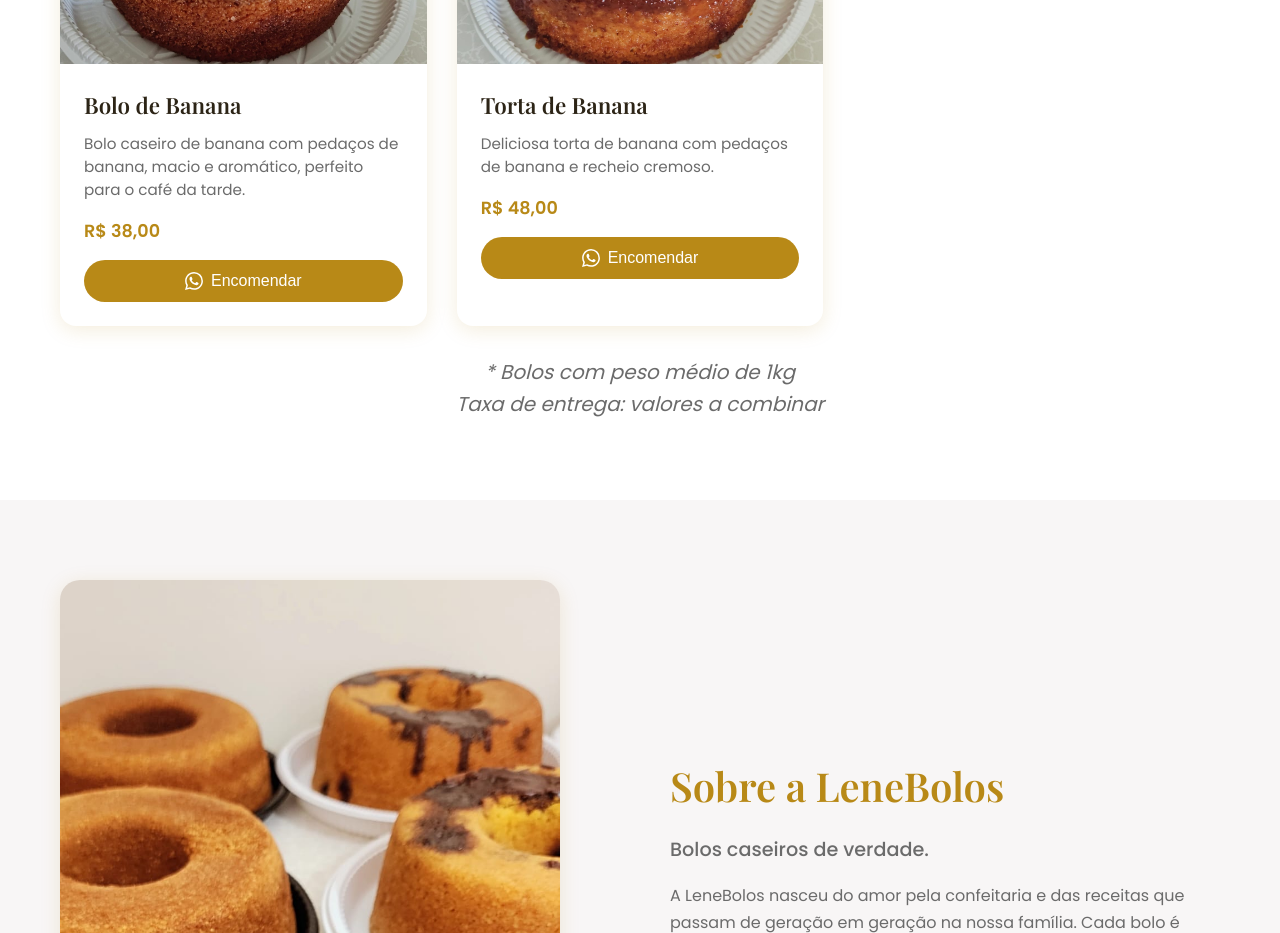
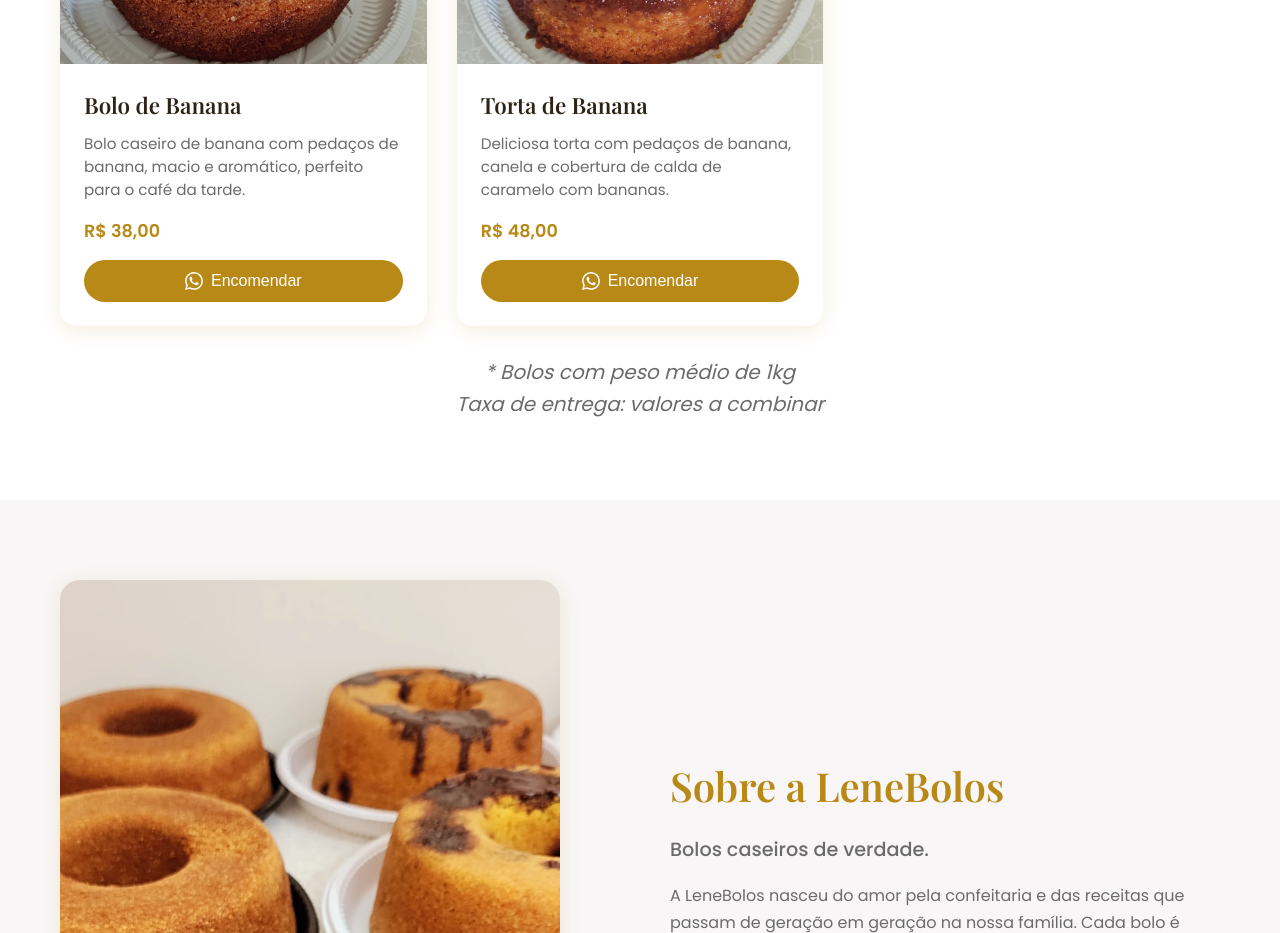
Before and after one commit to gabriel-lozorio/LeneBolos, a React (Vite) app: page / in a window 1280 px wide. Shown: the part 2840-3773 px from the top of the page. Built offline with nearby package versions, Linux system fonts and the light colour scheme.

Commit message:
fix description

```diff
--- a/src/components/Catalog.jsx
+++ b/src/components/Catalog.jsx
@@ -12,7 +12,7 @@ const cakes = [
   { id: 9, name: "Bolo de Coco", description: "Bolo macio de coco com cobertura cremosa de coco.", price: 35, ativo: true, glutenFree: false, zeroAcucar: false, semLactose: false },
   { id: 10, name: "Bolo de Milho com Coco Zero Açúcar", description: "Versão especial do nosso bolo de milho, ideal para quem busca uma opção mais saudável.", price: 45, ativo: true, glutenFree: true, zeroAcucar: true, semLactose: false },
   { id: 11, name: "Bolo de Banana", description: "Bolo caseiro de banana com pedaços de banana, macio e aromático, perfeito para o café da tarde.", price: 38, ativo: true, glutenFree: false, zeroAcucar: false, semLactose: false },
-  { id: 12, name: "Torta de Banana", description: "Deliciosa torta de banana com pedaços de banana e recheio cremoso.", price: 48, ativo: true, glutenFree: false, zeroAcucar: false, semLactose: false }
+  { id: 12, name: "Torta de Banana", description: "Deliciosa torta com pedaços de banana, canela e cobertura de calda de caramelo com bananas.", price: 48, ativo: true, glutenFree: false, zeroAcucar: false, semLactose: false }
 ]
 
 function Catalog() {
```
